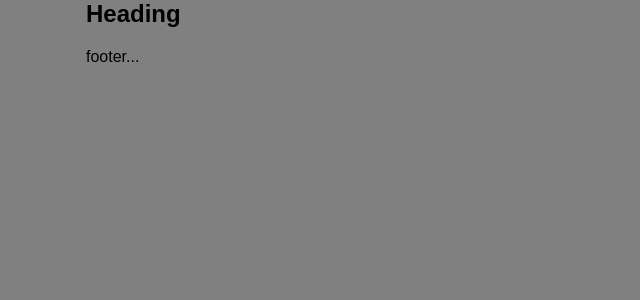
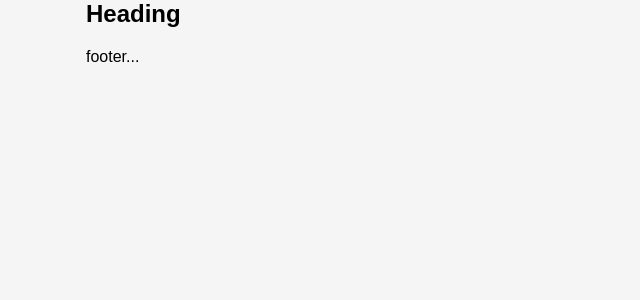
Before and after one commit to sharkoman/youtube-search, a Next.js app: page / in a window 1280 px wide. Shown: the top 300 px of the page, without its empty margins (0-640 px from the left). Built offline with nearby package versions, Linux system fonts and the light colour scheme.

Commit message:
feat: :art: add axios package

```diff
--- a/package.json
+++ b/package.json
@@ -10,6 +10,7 @@
   },
   "dependencies": {
     "@reduxjs/toolkit": "^1.8.6",
+    "axios": "^1.1.3",
     "next": "12.3.1",
     "react": "18.2.0",
     "react-dom": "18.2.0",
--- a/src/styles/_base.scss
+++ b/src/styles/_base.scss
@@ -1,3 +1,5 @@
+@use 'variables' as *;
+
 * {
 	box-sizing: border-box;
 	margin-top: 0;
@@ -12,5 +14,5 @@ form {
 }
 
 body {
-	background-color: gray;
+	background-color: $body-bg;
 }
--- a/src/styles/_variables.scss
+++ b/src/styles/_variables.scss
@@ -5,6 +5,7 @@
 $primary: #000;
 $secondary: #000;
 $body-bg: #f5f5f5;
+$body-color: #000;
 
 /*------------------------------------*\
   # - Theme Lists
```
Also changed, not shown: src/utils/youtube-axios.util.ts (added, +9 -0 lines), 2 other files (tests, documents, lock files or other folders).
